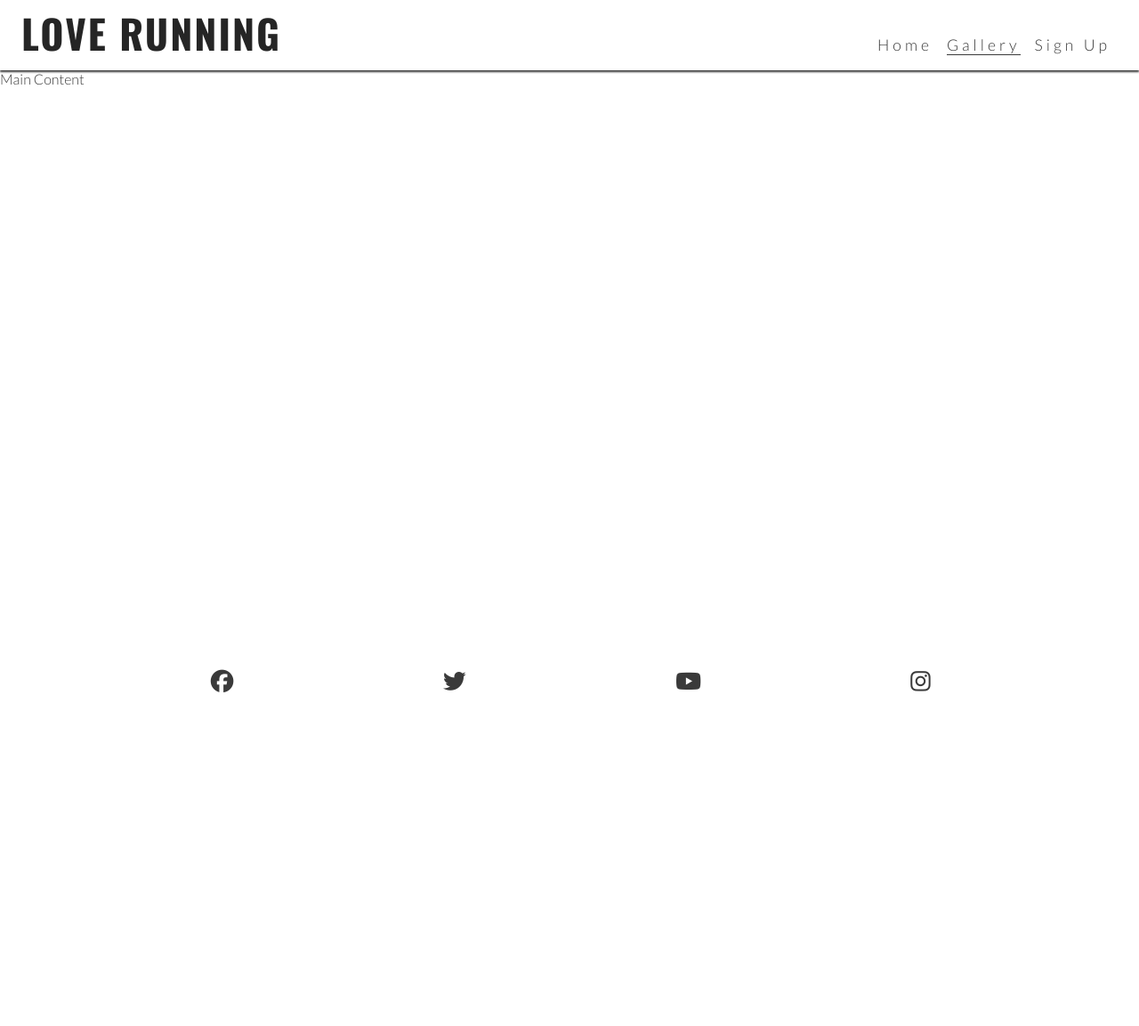
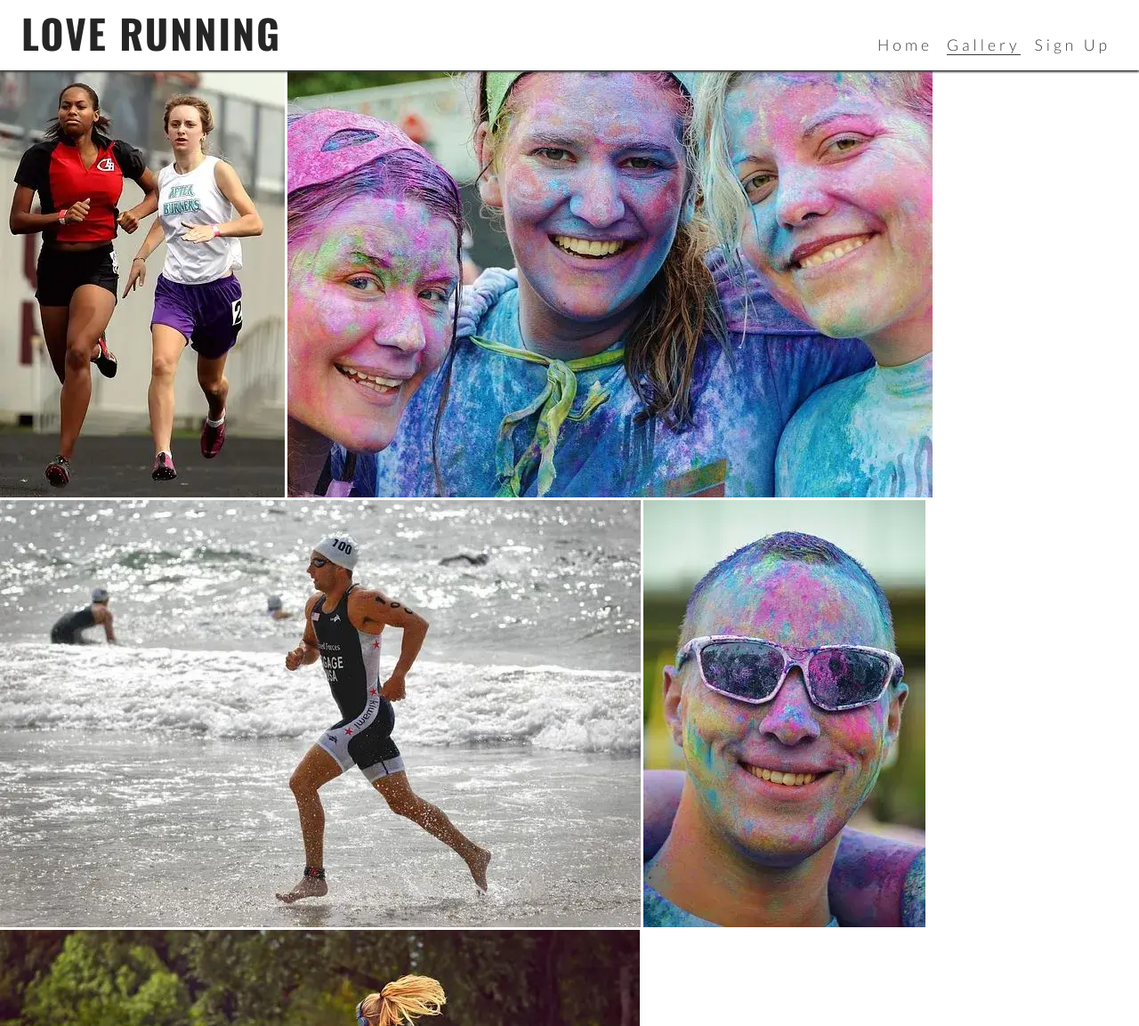
Before and after one commit to hmoon96/love-running, a plain HTML site: page gallery.html in a window 1280 px wide. Shown: the top 1153 px of the page at 89% size. Before the commit the page ends 800 px from the top, so only its background shows below. Drawn offline with nearby package versions, Linux system fonts and the light colour scheme.

Commit message:
added html for the gallery page

```diff
--- a/gallery.html
+++ b/gallery.html
@@ -34,7 +34,21 @@
     </header>
 
     <!--Main content-->
-    <main>Main Content</main>
+    <main>
+        <section id="gallery">
+            <div id="photos">
+                <img src="assets/images/athletes.webp" alt="Two atheletes running together.">
+                <img src="assets/images/girls.webp" alt="Three girls at charity paint running festival">
+                <img src="assets/images/runner3.webp" alt="Solo male runner jogging on beach">
+                <img src="assets/images/man.webp" alt="Man at charity paint running festival">
+                <img src="assets/images/runner1.webp" alt="Solo female runner jogging through Phoenix Park">
+                <img src="assets/images/runner2.webp" alt="Runners competing in marathon">
+                <img src="assets/images/runner4.webp" alt="Solo female runner jogging on beach">
+                <img src="assets/images/running_gang.webp" alt="Large group of runners taking part in a marathon on a rainy day">
+                <img src="assets/images/mud-run.webp" alt="Two women runners taking a muddy selfie after the Mud Runners championship">
+            </div>
+        </section>
+    </main>
 
     <!--Footer-->
     <footer>
```
Also changed, not shown: assets/images/athletes.webp (added), assets/images/girls.webp (added), assets/images/man.webp (added), assets/images/mud-run.webp (added), assets/images/runner1.webp (added), assets/images/runner2.webp (added), assets/images/runner3.webp (added), assets/images/runner4.webp (added), assets/images/running_gang.webp (added).
